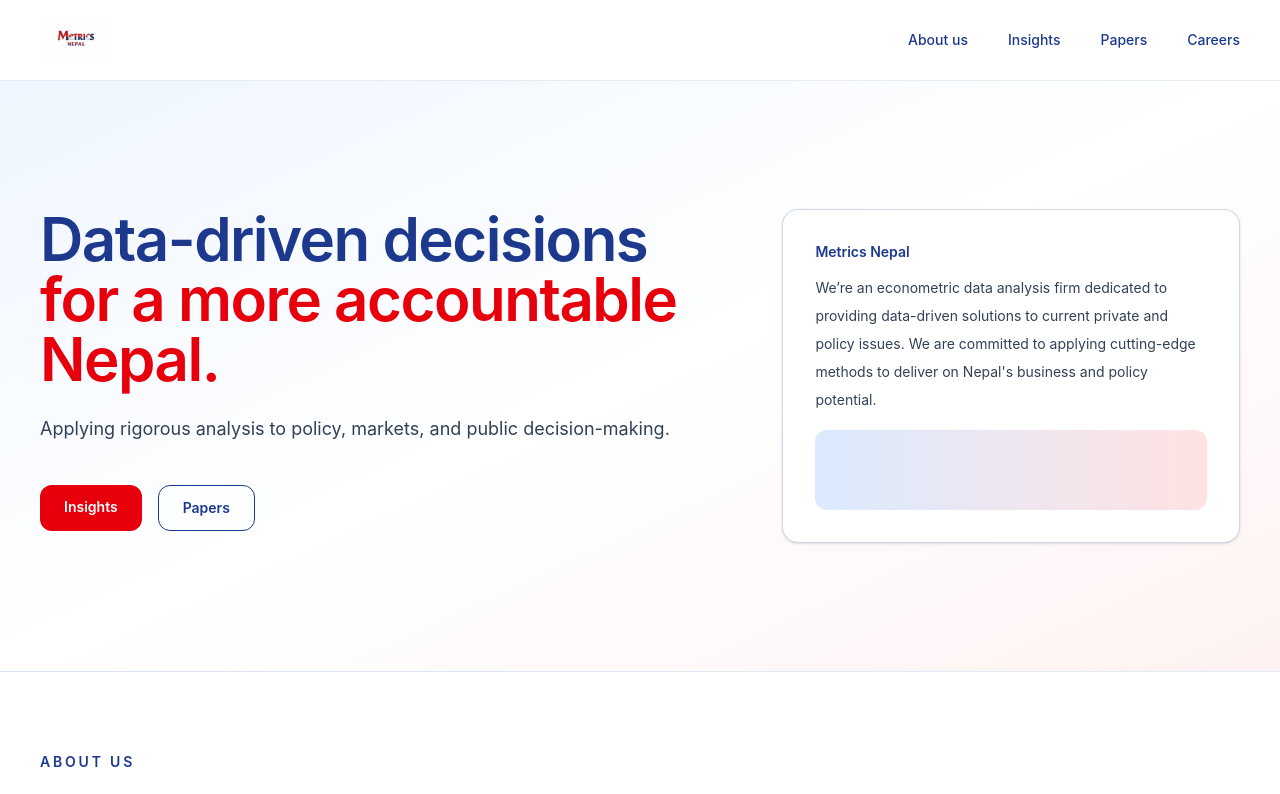
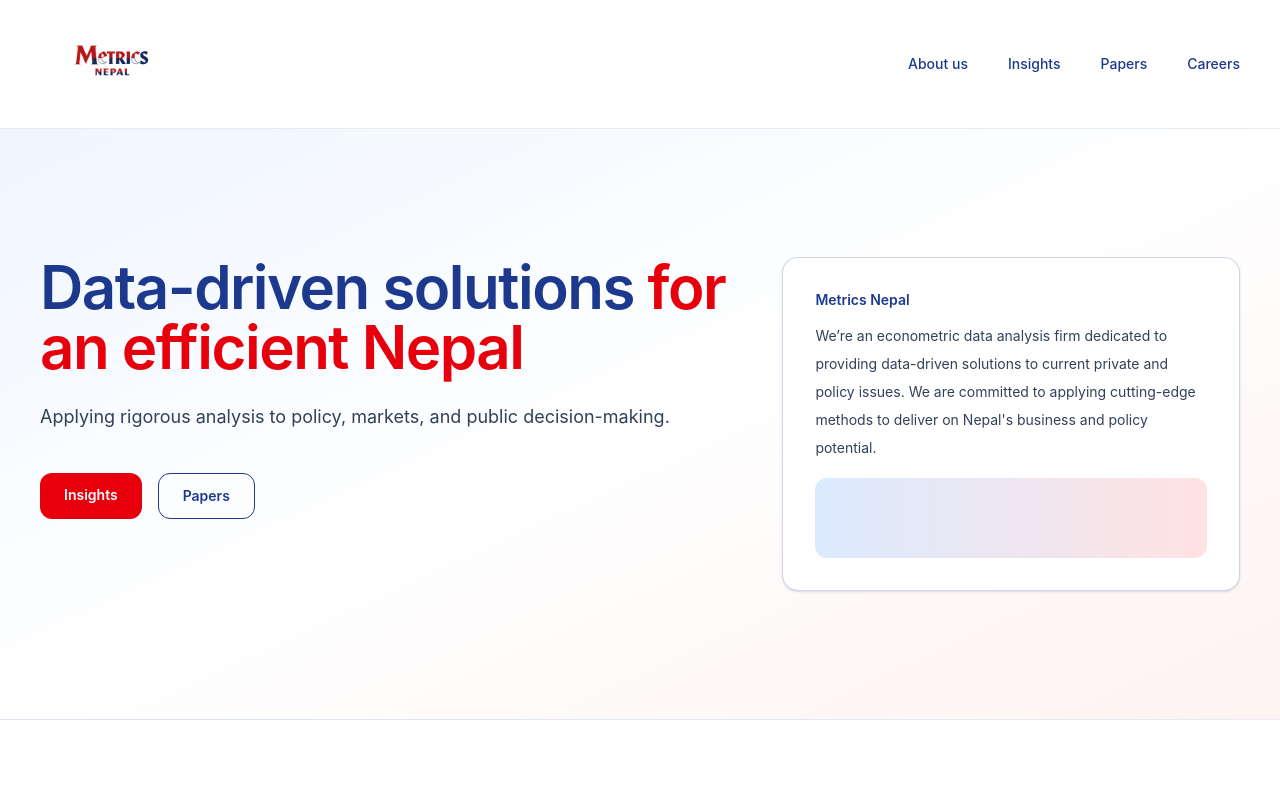
Before and after one commit to sgaut002/metrics-nepal-site, a React (Vite) app: page / in a window 1280 px wide. Shown: the top 794 px of the page. Built offline with nearby package versions, Linux system fonts and the light colour scheme.

Commit message:
Update hero headline and logo size

```diff
--- a/src/App.jsx
+++ b/src/App.jsx
@@ -8,7 +8,7 @@
         <div className="mx-auto flex max-w-7xl items-center justify-between px-6 py-4 lg:px-10">
           <div className="flex items-center gap-3">
             {/* Make sure logo.png exists in public folder */}
-            <img src="/logo.png" alt="Metrics Nepal" className="h-12 w-auto" />
+            <img src="/logo.png" alt="Metrics Nepal" className="h-24 w-auto" />
           </div>
 
           <nav className="hidden items-center gap-10 md:flex">
@@ -31,8 +31,8 @@
           <div className="mx-auto grid max-w-7xl gap-14 px-6 py-24 lg:grid-cols-[1.2fr_0.8fr] lg:px-10 lg:py-32">
             <div className="max-w-3xl">
               <h1 className="text-4xl font-semibold tracking-tight sm:text-5xl lg:text-6xl">
-                <span className="text-blue-900">Data-driven decisions</span>{" "}
-                <span className="text-red-600">for a more accountable Nepal.</span>
+                <span className="text-blue-900">Data-driven solutions</span>{" "}
+                <span className="text-red-600">for an efficient Nepal</span>
               </h1>
               <p className="mt-6 max-w-2xl text-lg leading-8 text-slate-700">
                 Applying rigorous analysis to policy, markets, and public decision-making.
```
